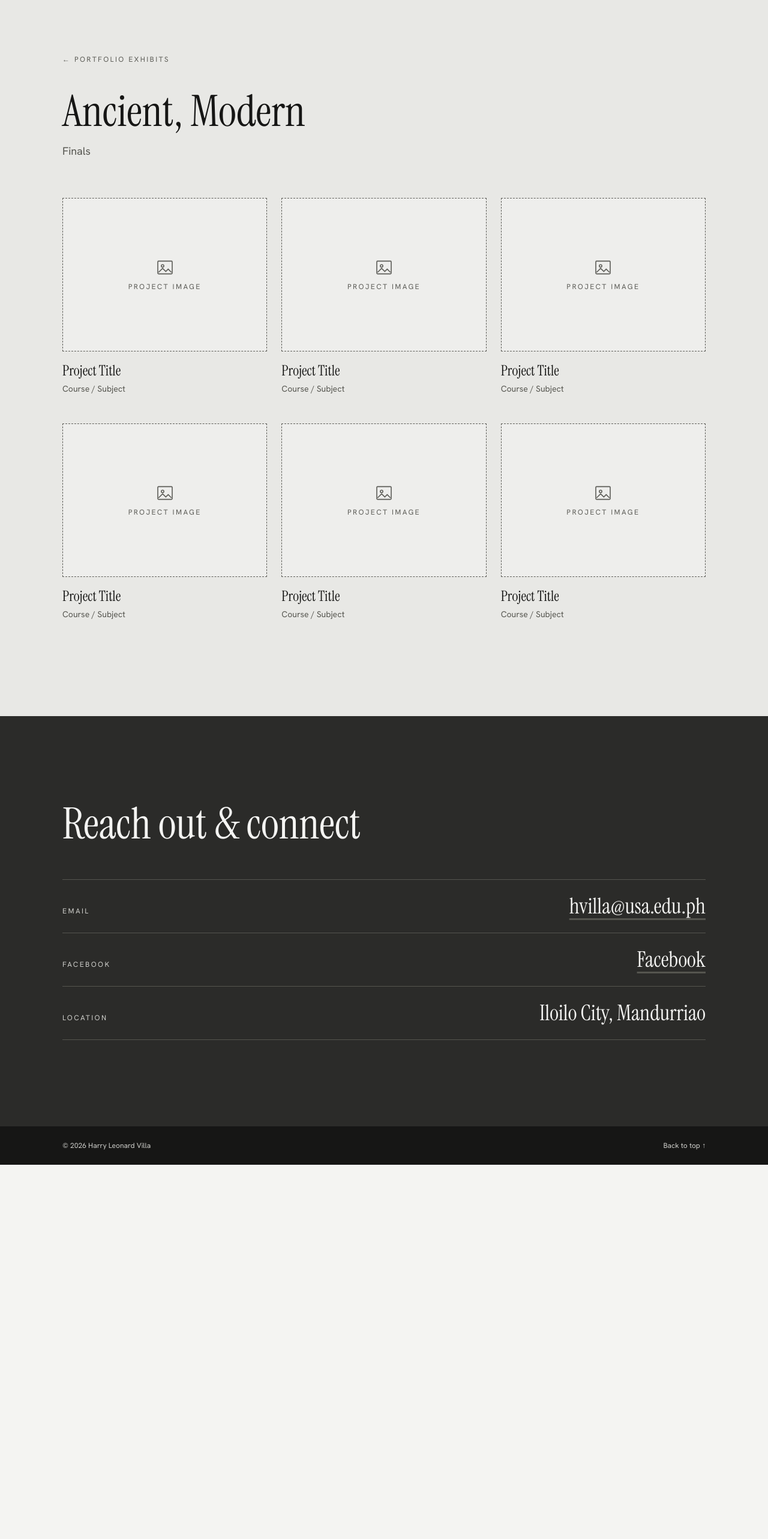
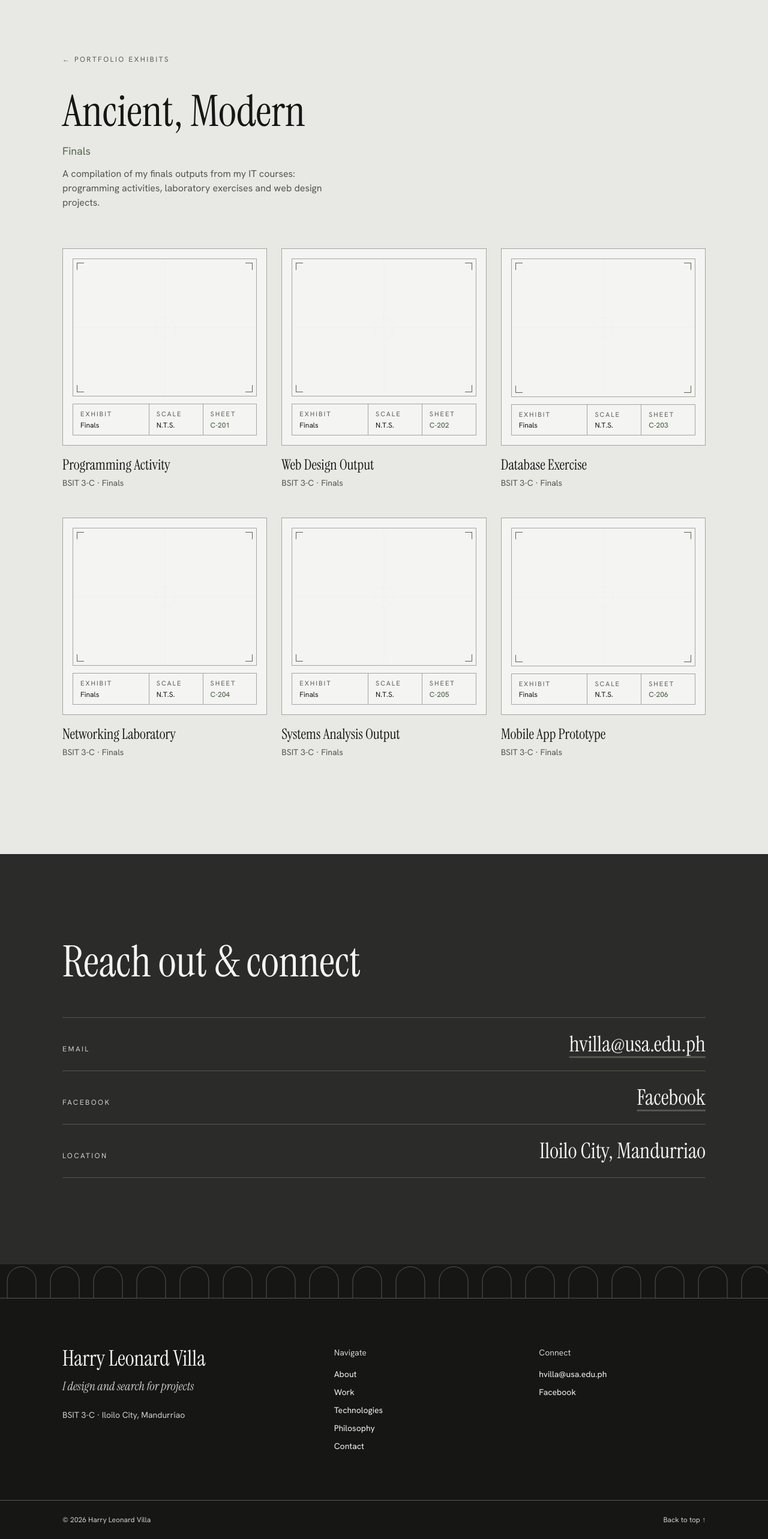
Before and after one commit to DeghneG/harryvilla-portfolio, a React (Vite) app: page /category/ancient-modern in a window 1280 px wide. Shown: the part 74-2640 px from the top of the page at 60% size. Before the commit the page ends 2016 px from the top, so only its background shows below. Built offline with nearby package versions, Linux system fonts and the light colour scheme.

Commit message:
Add hero photo, drawing-sheet exhibits, accent colors, new footer and IT output copy
Co-Authored-By: Claude Sonnet 5.5 <noreply@anthropic.com>

```diff
--- /dev/null
+++ b/src/components/DrawingSheet.tsx
@@ -0,0 +1,59 @@
+import { accents, type AccentName } from '../data/accents'
+
+interface Props {
+  accent?: AccentName
+  src?: string
+  alt: string
+  /** Exhibit name shown in the title block, e.g. "Prelim". */
+  exhibit: string
+  /** Sheet number shown in the title block, e.g. "A-101". */
+  sheet: string
+}
+
+/**
+ * Frames a project image like an architectural drawing sheet: border,
+ * corner registration marks and a title block. Without an image it shows
+ * an empty sheet with a centre mark.
+ */
+export function DrawingSheet({ src, alt, exhibit, sheet, accent = 'bronze' }: Props) {
+  const a = accents[accent]
+  const cells = [
+    { label: 'Exhibit', value: exhibit },
+    { label: 'Scale', value: 'N.T.S.' },
+    { label: 'Sheet', value: sheet, accent: true },
+  ]
+
+  return (
+    <figure className="border border-graphite/40 bg-paper p-3 md:p-4">
+      <div className="relative aspect-[4/3] overflow-hidden border border-graphite/40">
+        {src ? (
+          <img src={src} alt={alt} loading="lazy" className="size-full object-cover" />
+        ) : (
+          <svg aria-hidden viewBox="0 0 40 30" preserveAspectRatio="none" className="absolute inset-0 size-full text-stone">
+            <path d="M20 0V30M0 15H40" stroke="currentColor" strokeWidth="0.12" vectorEffect="non-scaling-stroke" />
+            <circle cx="20" cy="15" r="2.2" fill="none" stroke="currentColor" strokeWidth="0.12" vectorEffect="non-scaling-stroke" />
+          </svg>
+        )}
+        {/* corner registration marks */}
+        {['left-1.5 top-1.5', 'right-1.5 top-1.5', 'left-1.5 bottom-1.5', 'right-1.5 bottom-1.5'].map((pos) => (
+          <span key={pos} aria-hidden className={`absolute ${pos} size-3 ${a.border} ${cornerBorder(pos)}`} />
+        ))}
+      </div>
+
+      <figcaption className="mt-3 grid grid-cols-[1.4fr_1fr_1fr] border border-graphite/40">
+        {cells.map((c, i) => (
+          <div key={c.label} className={`px-3 py-2 ${i > 0 ? 'border-l border-graphite/40' : ''}`}>
+            <p className="text-[11px] tracking-[0.18em] text-ash uppercase">{c.label}</p>
+            <p className={`mt-0.5 text-xs tabular-nums ${c.accent ? `font-medium ${a.text}` : 'text-ink'}`}>{c.value}</p>
+          </div>
+        ))}
+      </figcaption>
+    </figure>
+  )
+}
+
+function cornerBorder(pos: string) {
+  const v = pos.includes('top') ? 'border-t' : 'border-b'
+  const h = pos.includes('left') ? 'border-l' : 'border-r'
+  return `${v} ${h}`
+}
--- a/src/components/Footer.tsx
+++ b/src/components/Footer.tsx
@@ -1,12 +1,66 @@
 import { Link } from 'react-router-dom'
 import { profile } from '../data/content'
+
+const nav = [
+  { to: '/#about', label: 'About' },
+  { to: '/#work', label: 'Work' },
+  { to: '/#technologies', label: 'Technologies' },
+  { to: '/#philosophy', label: 'Philosophy' },
+  { to: '/#contact', label: 'Contact' },
+]
+
+const linkClass = 'transition-colors hover:text-bronze-soft'
 
 export function Footer() {
   return (
     <footer className="bg-ink text-stone">
-      <div className="mx-auto flex max-w-6xl items-center justify-between gap-4 px-6 py-6 text-xs md:px-10">
-        <span>© 2026 {profile.name}</span>
-        <Link to="/#top" className="transition-colors hover:text-paper">Back to top ↑</Link>
+      {/* A row of arches: the site's ancient/modern idea, drawn in hairlines. */}
+      <svg aria-hidden className="block h-14 w-full text-slate" preserveAspectRatio="xMidYMax slice">
+        <defs>
+          <pattern id="arcade" width="72" height="56" patternUnits="userSpaceOnUse">
+            <path d="M12 56V28a24 24 0 0 1 48 0v28" fill="none" stroke="currentColor" strokeWidth="1" />
+          </pattern>
+        </defs>
+        <rect width="100%" height="56" fill="url(#arcade)" />
+      </svg>
+      <div className="border-t border-slate">
+        <div className="mx-auto grid max-w-6xl gap-12 px-6 py-16 md:grid-cols-[1.4fr_1fr_1fr] md:gap-16 md:px-10 md:py-20">
+          <div>
+            <p className="font-display text-4xl text-paper">{profile.name}</p>
+            <p className="mt-3 font-display text-xl text-stone italic">{profile.motto}</p>
+            <p className="mt-6 text-sm">{profile.section} · {profile.location}</p>
+          </div>
+
+          <nav aria-label="Footer">
+            <p className="text-sm text-stone">Navigate</p>
+            <ul className="mt-4 space-y-2.5 text-sm text-paper">
+              {nav.map((l) => (
+                <li key={l.to}>
+                  <Link to={l.to} className={`${linkClass} underline-offset-4 hover:underline`}>{l.label}</Link>
+                </li>
+              ))}
+            </ul>
+          </nav>
+
+          <div>
+            <p className="text-sm text-stone">Connect</p>
+            <ul className="mt-4 space-y-2.5 text-sm text-paper">
+              <li>
+                <a href={`mailto:${profile.email}`} className={`${linkClass} underline-offset-4 hover:underline`}>{profile.email}</a>
+              </li>
+              <li>
+                <a href={profile.facebook} target="_blank" rel="noreferrer" className={`${linkClass} underline-offset-4 hover:underline`}>Facebook</a>
+              </li>
+            </ul>
+          </div>
+        </div>
+
+        <div className="border-t border-slate">
+          <div className="mx-auto flex max-w-6xl items-center justify-between gap-4 px-6 py-6 text-xs md:px-10">
+            <span>© 2026 {profile.name}</span>
+            <Link to="/#top" className={linkClass}>Back to top ↑</Link>
+          </div>
+        </div>
       </div>
     </footer>
   )
--- a/src/components/ImagePlaceholder.tsx
+++ /dev/null
@@ -1,19 +0,0 @@
-interface Props {
-  src?: string
-  alt: string
-}
-
-/** Shows the project image, or a dashed placeholder until a real one is set. */
-export function ImagePlaceholder({ src, alt }: Props) {
-  if (src) return <img src={src} alt={alt} loading="lazy" className="size-full object-cover" />
-  return (
-    <div className="flex size-full flex-col items-center justify-center gap-2 border border-dashed border-ash bg-paper/60 text-ash">
-      <svg aria-hidden viewBox="0 0 24 24" className="size-8" fill="none" stroke="currentColor" strokeWidth="1.2">
-        <rect x="3" y="4" width="18" height="16" rx="1" />
-        <circle cx="9" cy="10" r="1.6" />
-        <path d="m4 18 5-5 4 4 3-3 4 4" />
-      </svg>
-      <span className="text-xs tracking-[0.2em] uppercase">Project image</span>
-    </div>
-  )
-}
--- a/src/components/ui/interactive-grid.tsx
+++ b/src/components/ui/interactive-grid.tsx
@@ -45,14 +45,16 @@ export function InteractiveGrid({ className = '', size = 44, radius = 2.4 }: Int
     }
 
     const draw = () => {
-      const color = getComputedStyle(canvas).color
+      const style = getComputedStyle(canvas)
+      const color = style.color
+      const heatColor = style.getPropertyValue('--grid-heat').trim() || color
       ctx.clearRect(0, 0, w, h)
       ctx.globalAlpha = 1
       for (let i = 0; i < heat.length; i++) {
         const v = heat[i]
         if (v < 0.01) continue
         ctx.globalAlpha = v * 0.32
-        ctx.fillStyle = color
+        ctx.fillStyle = heatColor
         ctx.fillRect((i % cols) * size, Math.floor(i / cols) * size, size, size)
       }
       ctx.globalAlpha = 0.4
--- /dev/null
+++ b/src/data/accents.ts
@@ -0,0 +1,36 @@
+// Muted accents that sit on the gray palette. Full class names are listed so Tailwind can find them.
+export type AccentName = 'bronze' | 'steel' | 'sage' | 'clay'
+
+export const accents: Record<
+  AccentName,
+  { text: string; bg: string; border: string; dot: string; hover: string }
+> = {
+  bronze: {
+    text: 'text-bronze',
+    bg: 'bg-bronze',
+    border: 'border-bronze',
+    dot: 'bg-bronze-soft',
+    hover: 'hover:border-bronze-soft hover:bg-bronze-soft hover:text-ink',
+  },
+  steel: {
+    text: 'text-steel',
+    bg: 'bg-steel',
+    border: 'border-steel',
+    dot: 'bg-steel-soft',
+    hover: 'hover:border-steel-soft hover:bg-steel-soft hover:text-ink',
+  },
+  sage: {
+    text: 'text-sage',
+    bg: 'bg-sage',
+    border: 'border-sage',
+    dot: 'bg-sage-soft',
+    hover: 'hover:border-sage-soft hover:bg-sage-soft hover:text-ink',
+  },
+  clay: {
+    text: 'text-clay',
+    bg: 'bg-clay',
+    border: 'border-clay',
+    dot: 'bg-clay-soft',
+    hover: 'hover:border-clay-soft hover:bg-clay-soft hover:text-ink',
+  },
+}
--- a/src/data/content.ts
+++ b/src/data/content.ts
@@ -1,3 +1,5 @@
+import type { AccentName } from './accents'
+
 // Site copy comes from "Villa Portfolio Sitemap.pdf".
 export const profile = {
   name: 'Harry Leonard Villa',
@@ -6,11 +8,13 @@ export const profile = {
   email: 'hvilla@usa.edu.ph',
   facebook: 'https://www.facebook.com/',
   location: 'Iloilo City, Mandurriao',
-  motto: 'Design, Searching Project',
+  motto: 'I design and search for projects',
   philosophy: 'Combines historical weight with contemporary innovation.',
 }
 
 export interface Project {
+  /** Accent color used for this exhibit. */
+  accent: AccentName;
   term: 'Prelim' | 'Midterm' | 'Finals' | 'Capstone'
   /** Exhibit category (from the sitemap). Also the title of its "more projects" page. */
   category?: string
@@ -29,51 +33,70 @@ export interface Project {
 export const projects: Project[] = [
   {
     term: 'Prelim',
+    accent: 'bronze',
     category: 'Columns and Archways',
     slug: 'columns-and-archways',
-    title: 'Project Title',
-    course: 'Course / Subject',
-    description: 'Short description of this school project goes here.',
+    title: 'Compilation of Prelim Outputs',
+    course: 'BSIT 3-C · Information Technology',
+    description:
+      'A compilation of my prelim outputs from my IT courses: programming activities, laboratory exercises and web design projects.',
   },
   {
     term: 'Midterm',
+    accent: 'steel',
     category: 'Materials and Craftsmanship',
     slug: 'materials-and-craftsmanship',
-    title: 'Project Title',
-    course: 'Course / Subject',
-    description: 'Short description of this school project goes here.',
+    title: 'Compilation of Midterm Outputs',
+    course: 'BSIT 3-C · Information Technology',
+    description:
+      'A compilation of my midterm outputs from my IT courses: programming activities, laboratory exercises and web design projects.',
   },
   {
     term: 'Finals',
+    accent: 'sage',
     category: 'Ancient, Modern',
     slug: 'ancient-modern',
-    title: 'Project Title',
-    course: 'Course / Subject',
-    description: 'Short description of this school project goes here.',
+    title: 'Compilation of Finals Outputs',
+    course: 'BSIT 3-C · Information Technology',
+    description:
+      'A compilation of my finals outputs from my IT courses: programming activities, laboratory exercises and web design projects.',
   },
   {
     term: 'Capstone',
+    accent: 'clay',
     title: 'CareSync: An Integrated Clinic Appointment, Medical Records, Billing, and Pharmacy Management System',
   },
 ]
 
-/** PLACEHOLDER — more school projects shown on each category page. Replace with real ones. */
+/** PLACEHOLDER — more outputs shown on each category page. Replace titles with your real IT outputs. */
 export interface MoreProject {
   title: string
   course: string
   image?: string
 }
 
-export const moreProjects: MoreProject[] = Array.from({ length: 6 }, () => ({
-  title: 'Project Title',
-  course: 'Course / Subject',
-}))
+const outputTitles = [
+  'Programming Activity',
+  'Web Design Output',
+  'Database Exercise',
+  'Networking Laboratory',
+  'Systems Analysis Output',
+  'Mobile App Prototype',
+]
+
+export const moreProjectsFor = (term: string): MoreProject[] =>
+  outputTitles.map((title) => ({ title, course: `BSIT 3-C · ${term}` }))
 
 /** Edit these lists to match your own skills. */
 export const technologies = [
-  { id: 'frontend', label: 'Front End', items: ['HTML', 'CSS', 'JavaScript', 'TypeScript'] },
-  { id: 'backend', label: 'Back End', items: ['Python', 'Java'] },
-  { id: 'tools', label: 'Tools', items: ['Git', 'GitHub', 'Antigravity', 'Canva', 'Adobe Illustrator', 'Stop Motion Studio', 'Vercel'] },
+  { id: 'frontend', label: 'Front End', accent: 'steel' as AccentName, items: ['HTML', 'CSS', 'JavaScript', 'TypeScript'] },
+  { id: 'backend', label: 'Back End', accent: 'sage' as AccentName, items: ['Python', 'Java'] },
+  {
+    id: 'tools',
+    label: 'Tools',
+    accent: 'bronze' as AccentName,
+    items: ['Git', 'GitHub', 'Antigravity', 'Canva', 'Adobe Illustrator', 'Stop Motion Studio', 'Vercel'],
+  },
 ]
 
 export const credentials = {
--- a/src/index.css
+++ b/src/index.css
@@ -10,6 +10,14 @@
   --color-slate: #55554f;
   --color-graphite: #2b2b29;
   --color-ink: #161615;
+  --color-bronze: #7a5a36;
+  --color-bronze-soft: #c29a66;
+  --color-steel: #3f6277;
+  --color-steel-soft: #8fb3c9;
+  --color-sage: #55674a;
+  --color-sage-soft: #a3b896;
+  --color-clay: #8c4f3d;
+  --color-clay-soft: #d49a86;
 }
 
 html { scroll-behavior: smooth; }
@@ -21,7 +29,7 @@ body {
   font-weight: 400;
   -webkit-font-smoothing: antialiased;
 }
-::selection { background: var(--color-graphite); color: var(--color-paper); }
+::selection { background: var(--color-bronze); color: var(--color-paper); }
 :focus-visible { outline: 2px solid var(--color-graphite); outline-offset: 4px; }
 
 @media (prefers-reduced-motion: reduce) {
--- a/src/pages/CategoryPage.tsx
+++ b/src/pages/CategoryPage.tsx
@@ -1,7 +1,8 @@
 import { Link, useParams } from 'react-router-dom'
-import { moreProjects, projects } from '../data/content'
-import { ImagePlaceholder } from '../components/ImagePlaceholder'
+import { moreProjectsFor, projects } from '../data/content'
+import { DrawingSheet } from '../components/DrawingSheet'
 import { Reveal } from '../components/Reveal'
+import { accents } from '../data/accents'
 
 export function CategoryPage() {
   const { slug } = useParams()
@@ -16,6 +17,8 @@ export function CategoryPage() {
     )
   }
 
+  const sheetLetter = 'ABCD'[projects.indexOf(category)]
+
   return (
     <section className="bg-mist pt-40 pb-28 md:pb-40">
       <div className="mx-auto max-w-6xl px-6 md:px-10">
@@ -23,14 +26,13 @@ export function CategoryPage() {
           ← Portfolio exhibits
         </Link>
         <Reveal as="h1" delay={0.1} className="mt-10 font-display text-5xl text-ink md:text-7xl">{category.category}</Reveal>
-        <Reveal as="p" delay={0.2} className="mt-4 text-lg text-slate">{category.term}</Reveal>
+        <Reveal as="p" delay={0.2} className={`mt-4 text-lg ${accents[category.accent].text}`}>{category.term}</Reveal>
+        <Reveal as="p" delay={0.3} className="mt-3 max-w-md text-slate">{category.description}</Reveal>
 
         <div className="mt-16 grid gap-x-6 gap-y-12 sm:grid-cols-2 lg:grid-cols-3">
-          {moreProjects.map((p, i) => (
+          {moreProjectsFor(category.term).map((p, i) => (
             <Reveal key={i} as="article">
-              <div className="aspect-[4/3] overflow-hidden">
-                <ImagePlaceholder src={p.image} alt={p.title} />
-              </div>
+              <DrawingSheet src={p.image} alt={p.title} exhibit={category.term} sheet={`${sheetLetter}-${201 + i}`} accent={category.accent} />
               <h2 className="mt-4 font-display text-2xl text-ink">{p.title}</h2>
               <p className="mt-1 text-sm text-slate">{p.course}</p>
             </Reveal>
```
Also changed, not shown: src/components/Hero.tsx (+12 -4 lines), src/components/Technologies.tsx (+20 -50 lines), src/components/Work.tsx (+6 -4 lines), public/building_white_minimalism_153610_1920x1080.jpg (added).
